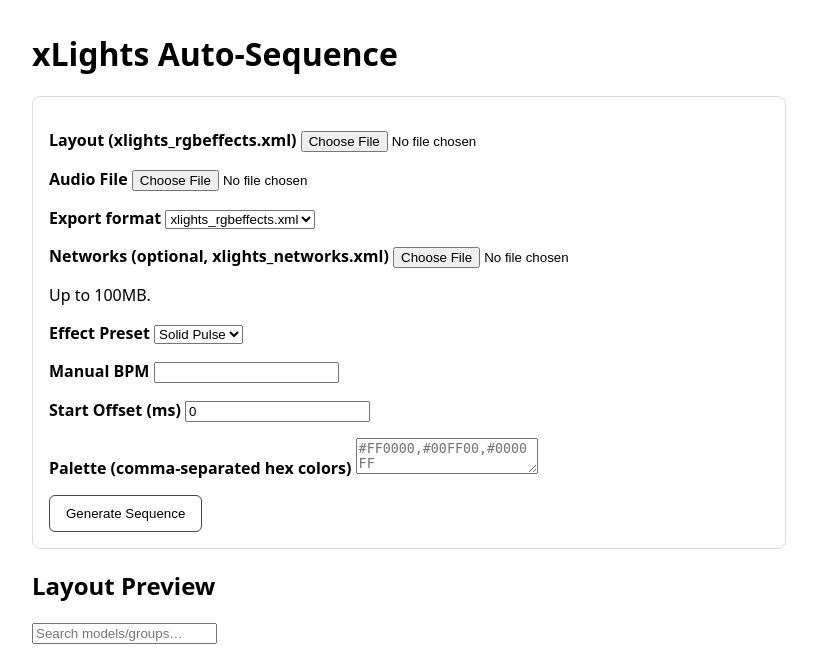
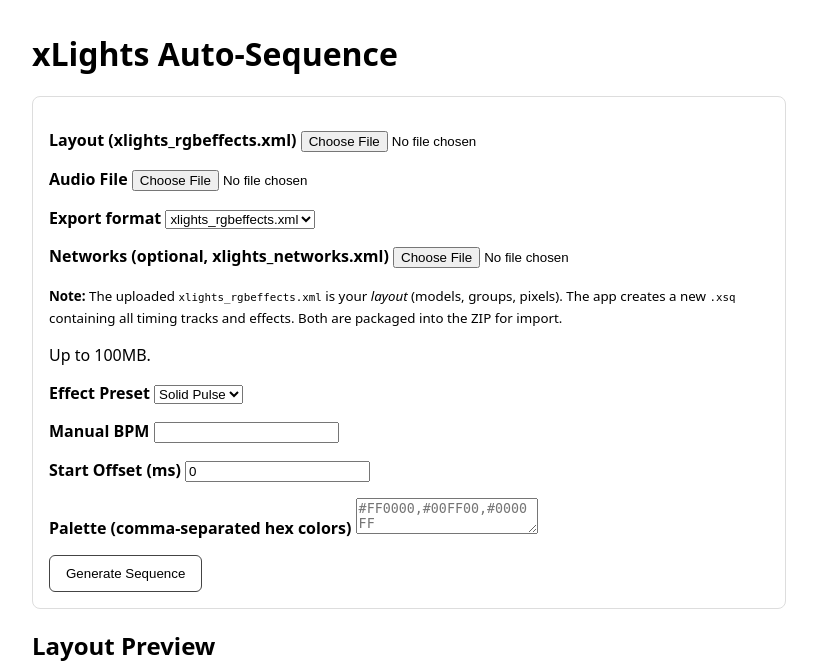
Before and after one commit to hislopkent/xlights-sequence-generator, a Flask app: page / in a window 1280 px wide. Shown: the top 661 px of the page, without its empty margins (0-817 px from the left). Run offline with Flask 3, Linux system fonts and the light colour scheme.

Commit message:
Add layout and xsq output note

```diff
--- a/templates/index.html
+++ b/templates/index.html
@@ -36,6 +36,7 @@
       <label>Networks (optional, xlights_networks.xml)
         <input name="networks" type="file" accept=".xml">
       </label>
+      <p><small><b>Note:</b> The uploaded <code>xlights_rgbeffects.xml</code> is your <i>layout</i> (models, groups, pixels). The app creates a new <code>.xsq</code> containing all timing tracks and effects. Both are packaged into the ZIP for import.</small></p>
       <p>Up to 100MB.</p>
       <label>Effect Preset
         <select name="preset">
```
